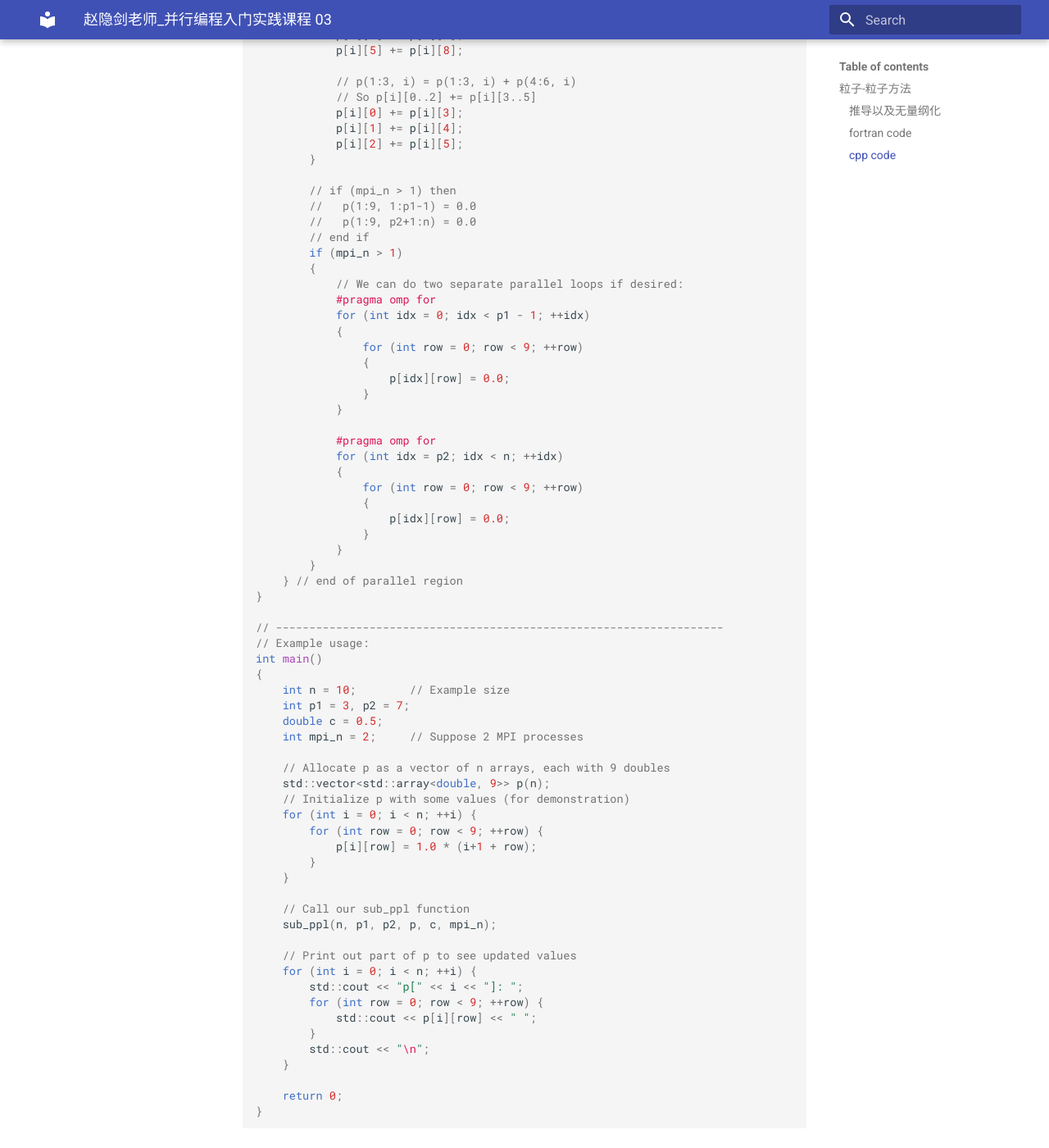
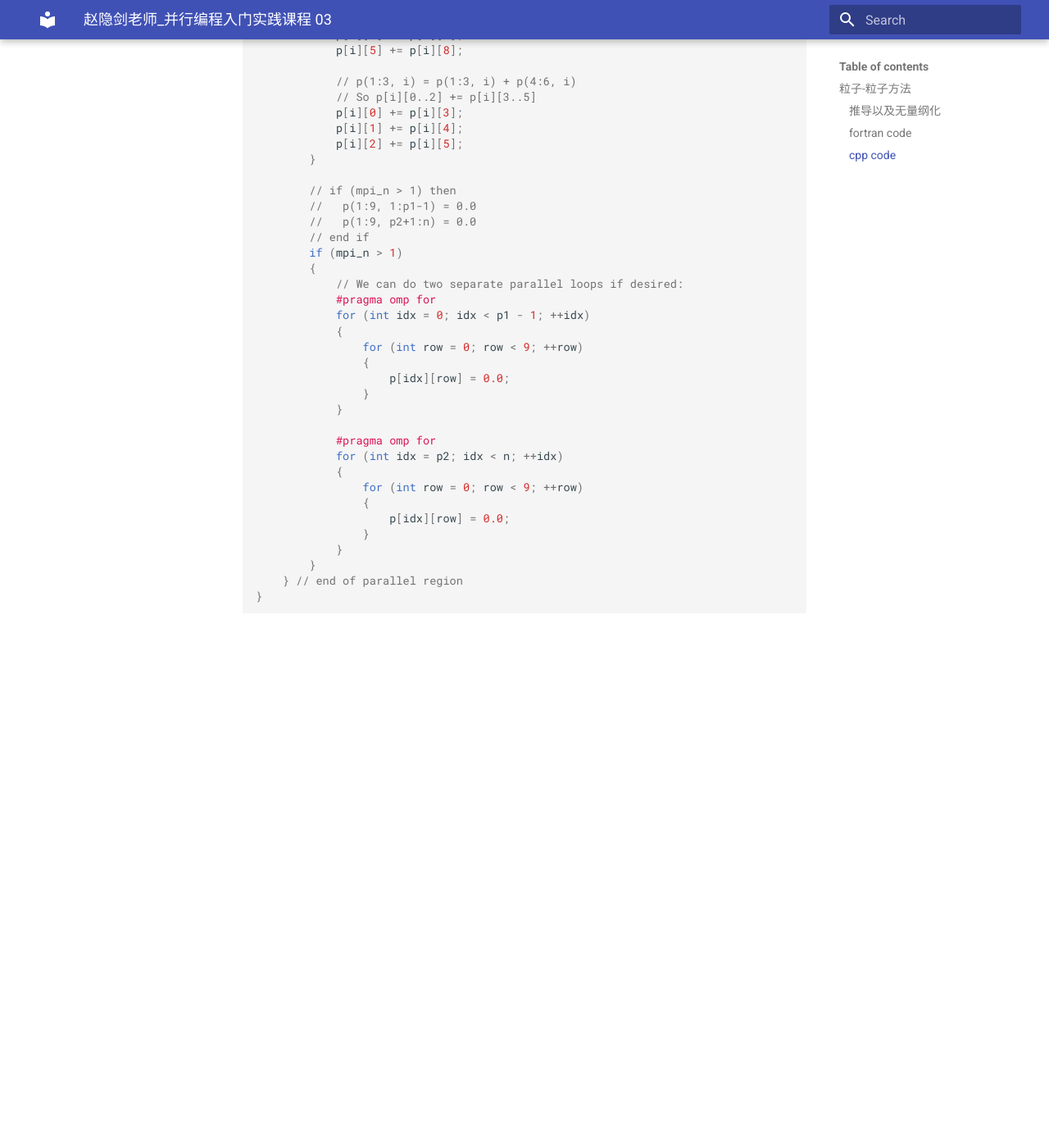
Before and after one commit to ymma98/technotes, an MkDocs documentation site: the page built from docs/FEM/赵隐剑老师_赵隐剑老师_并行编程入门实践课程03.md, in a window 1280 px wide and 1400 px high, scrolled down 7699 px. Shown: the whole window at 82% size. Built offline with MkDocs 1.6.1 and Material for MkDocs 9.7.7, drawn with Linux system fonts in a browser that asks for light colours; after the commit the page ends 8471 px from its top, so only the background shows below that.

Commit message:
docs/FEM/赵隐剑老师_赵隐剑老师_并行编程入门实践课程03.md updated from https://stackedit.cn/

````diff
--- a/docs/FEM/赵隐剑老师_赵隐剑老师_并行编程入门实践课程03.md
+++ b/docs/FEM/赵隐剑老师_赵隐剑老师_并行编程入门实践课程03.md
@@ -414,44 +414,11 @@ void sub_ppl(int n,
         }
     } // end of parallel region
 }
-
-// -------------------------------------------------------------------
-// Example usage:
-int main()
-{
-    int n = 10;        // Example size
-    int p1 = 3, p2 = 7;
-    double c = 0.5;
-    int mpi_n = 2;     // Suppose 2 MPI processes
-
-    // Allocate p as a vector of n arrays, each with 9 doubles
-    std::vector<std::array<double, 9>> p(n);
-    // Initialize p with some values (for demonstration)
-    for (int i = 0; i < n; ++i) {
-        for (int row = 0; row < 9; ++row) {
-            p[i][row] = 1.0 * (i+1 + row);
-        }
-    }
-
-    // Call our sub_ppl function
-    sub_ppl(n, p1, p2, p, c, mpi_n);
-
-    // Print out part of p to see updated values
-    for (int i = 0; i < n; ++i) {
-        std::cout << "p[" << i << "]: ";
-        for (int row = 0; row < 9; ++row) {
-            std::cout << p[i][row] << " ";
-        }
-        std::cout << "\n";
-    }
-
-    return 0;
-}
 ```
 
 
 <!--stackedit_data:
-eyJoaXN0b3J5IjpbLTE2NzYyNjkzOCw0NjM1ODQzNiwzNTI2Nj
+eyJoaXN0b3J5IjpbLTYwODY5NTE5Nyw0NjM1ODQzNiwzNTI2Nj
 Y0OTksLTU2NzQ1MzUxNCw1NTM0NDE2MzYsLTE4MDI2Njk4OTNd
 fQ==
 -->
````
